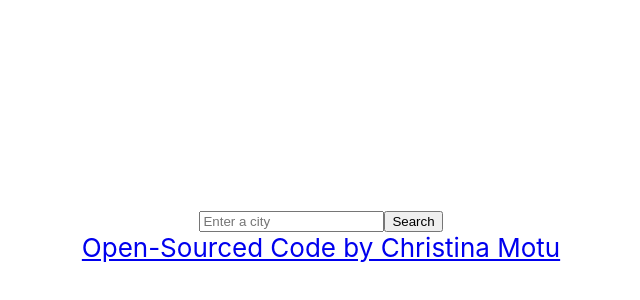
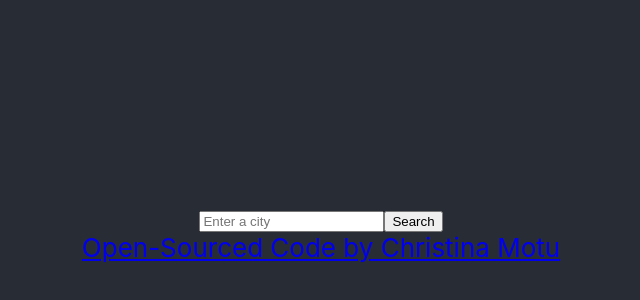
Before and after one commit to cmotu/weather-react, a React (Create React App) app: page / in a window 1280 px wide. Shown: the part 168-468 px from the top of the page, without its empty margins (319-959 px from the left). Built offline with nearby package versions, Linux system fonts and the light colour scheme.

Commit message:
Update App.css

```diff
--- a/src/App.css
+++ b/src/App.css
@@ -14,7 +14,7 @@
 }
 
 .App-header {
-  background-color: white;
+  background-color: #282c34;
   min-height: 100vh;
   display: flex;
   flex-direction: column;
```
